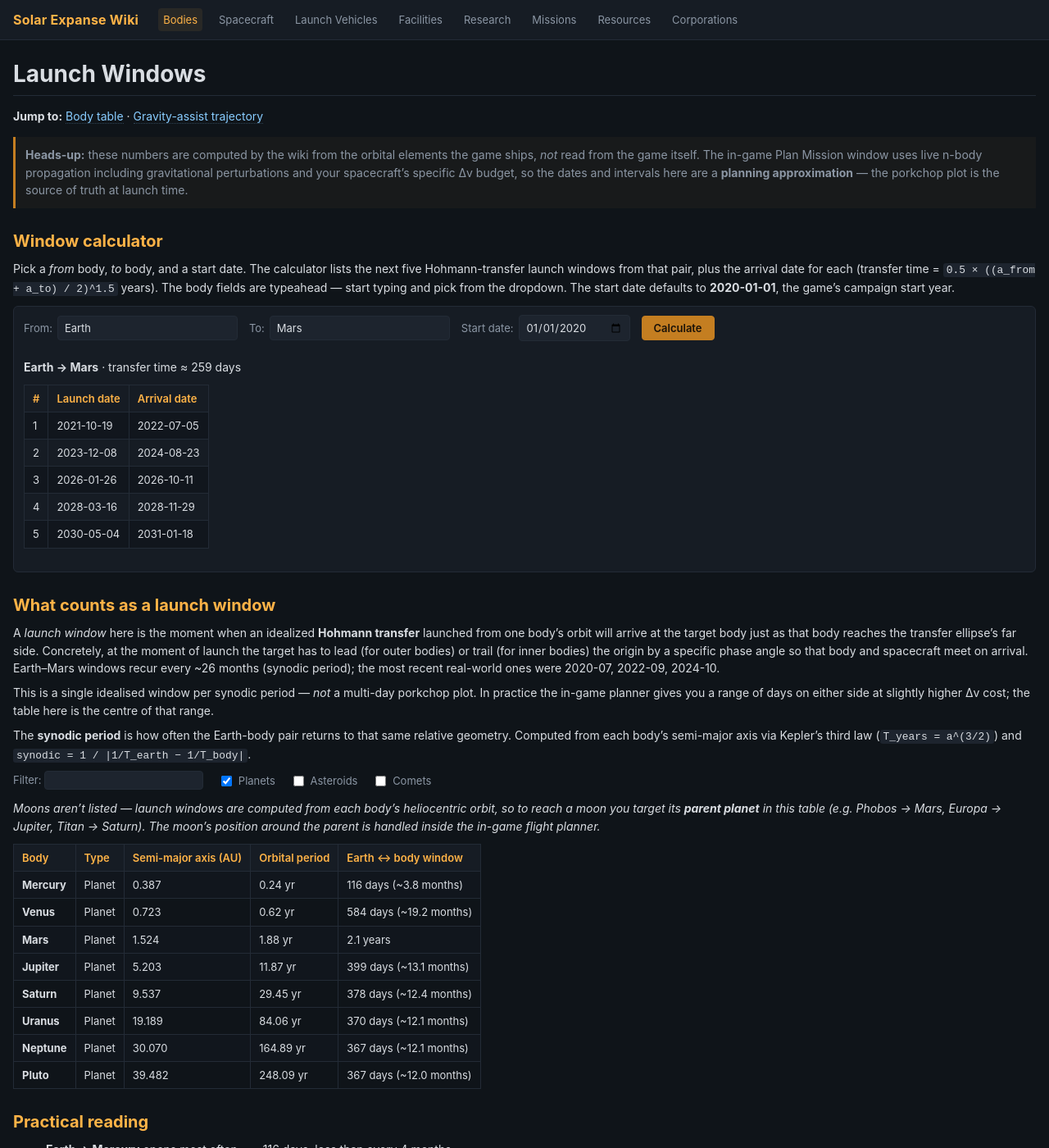
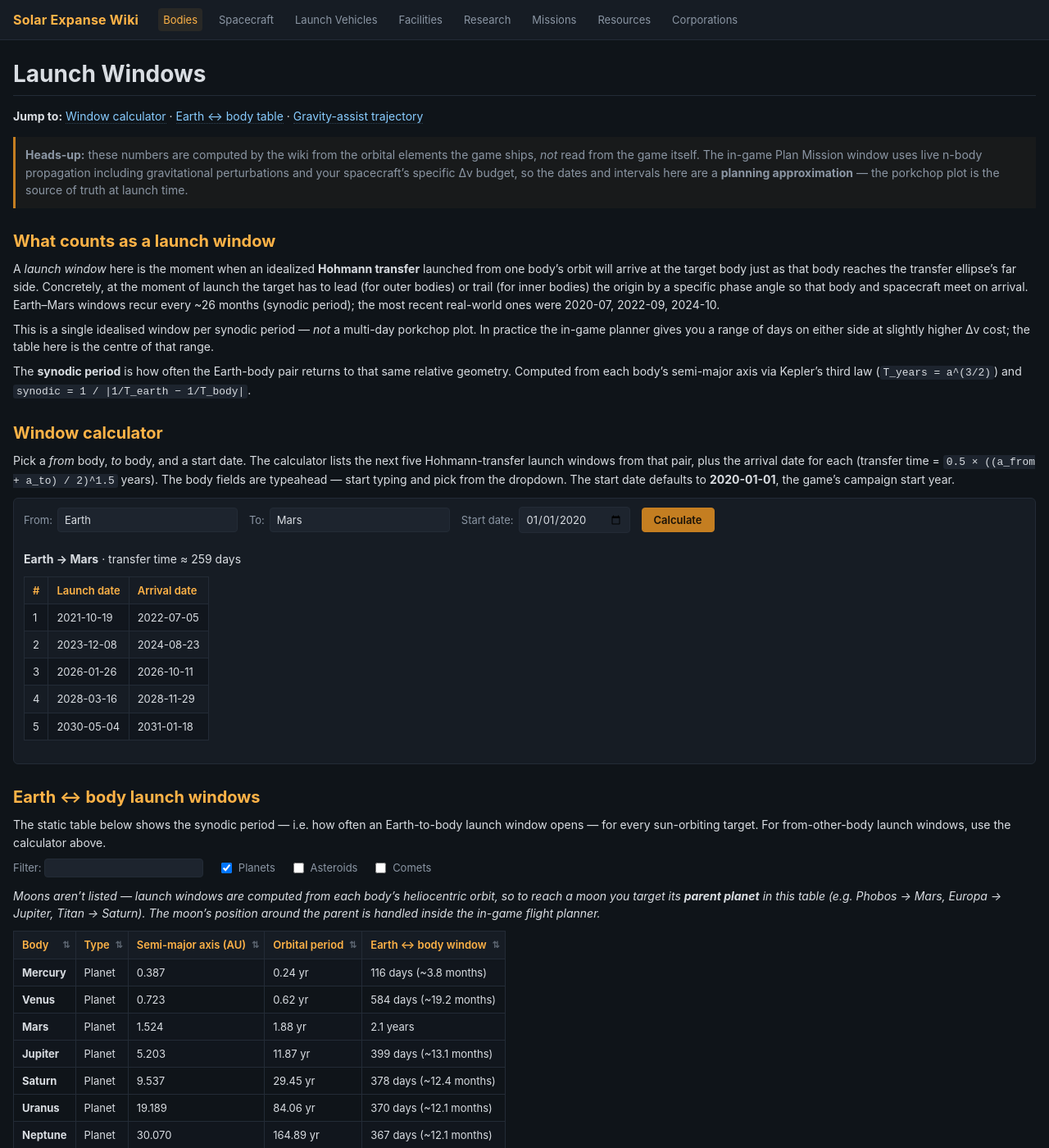
Before and after one commit to stockmaj/solar-expanse-wiki, a Jekyll site: the page built from docs/celestial-bodies/launch-windows.md, in a window 1280 px wide and 1400 px high. Shown: the whole window at 82% size. Built offline with Jekyll 4.4.1, drawn with Linux system fonts in a browser that asks for light colours; our own code applies the rules of GitHub Pages for plain Markdown files.

Commit message:
launch-windows polish: section reorder, table header, sort arrows, focus-select
- "What counts as a launch window" prose moved above the calculator so
  readers see the definition before the interactive tool.
- The static synodic-period table now lives under an explicit
  "Earth ↔ body launch windows" heading making it clear the rows are
  Earth-relative (the calculator above handles any from/to pair).
- Sortable column headers now show ⇅ / ↑ / ↓ indicators via CSS
  (`.sort`, `.sort-asc`, `.sort-desc` — already set by the layout JS).
- Typeahead inputs on launch-window, gravity-assist, and corp pages
  select their entire value on focus so the user can replace "Earth"
  with "Mars" in one keystroke instead of backspacing five times.

Co-Authored-By: Claude Opus 4.7 (1M context) <noreply@anthropic.com>

```diff
--- a/docs/assets/css/wiki.css
+++ b/docs/assets/css/wiki.css
@@ -172,6 +172,29 @@ main table th {
 }
 main table tbody tr:nth-child(odd) { background: var(--bg-row-alt); }
 main table tbody tr:hover { background: rgba(255,179,71,0.05); }
+
+/* Sortable column headers — clickable, with a visual indicator. The
+ * `.sort` class is added by the layout's inline JS to any TH whose
+ * column is sortable (numeric or short text).  Active sort direction
+ * adds `.sort-asc` or `.sort-desc`. */
+main table th.sort { padding-right: 22px; position: relative; }
+main table th.sort::after {
+  content: "⇅";
+  position: absolute;
+  right: 6px;
+  top: 50%;
+  transform: translateY(-50%);
+  color: var(--fg-muted);
+  font-size: 11px;
+  opacity: 0.6;
+}
+main table th.sort-asc::after  { content: "↑"; color: var(--accent); opacity: 1; }
+main table th.sort-desc::after { content: "↓"; color: var(--accent); opacity: 1; }
+
+/* Typeahead/datalist inputs (calc-from, calc-to, ga-from, etc.) select
+ * their entire value on focus so the user can type a new body name
+ * without manually deleting the old one. */
+input[list]:focus { outline: 1px solid var(--accent); }
 
 /* Resource icons sit on the text baseline. */
 main table img[src*="/images/resources/"] {
--- a/docs/assets/js/gravity-assist.js
+++ b/docs/assets/js/gravity-assist.js
@@ -324,6 +324,13 @@
         if (e.key === 'Enter') { e.preventDefault(); update(); }
       });
     });
+    // Select-all on focus so the user can replace the default body name
+    // with a single keystroke instead of backspacing the old value out.
+    [fromInput, flybyInput, toInput].forEach(function (inp) {
+      inp.addEventListener('focus', function () {
+        setTimeout(function () { inp.select(); }, 0);
+      });
+    });
   }
 
   // --- Curated suggested trajectories ------------------------------------
--- a/docs/assets/js/launch-windows.js
+++ b/docs/assets/js/launch-windows.js
@@ -143,6 +143,14 @@
         if (e.key === 'Enter') { e.preventDefault(); update(); }
       });
     });
+    // Select-all on focus so the user can replace "Earth" → "Mars" with
+    // a single keystroke instead of backspacing.  Defer one tick because
+    // some browsers re-set selection after the focus handler runs.
+    [fromInput, toInput].forEach(function (inp) {
+      inp.addEventListener('focus', function () {
+        setTimeout(function () { inp.select(); }, 0);
+      });
+    });
     // Run once on load so the default Earth → Mars result is visible.
     update();
   }
--- a/docs/celestial-bodies/launch-windows.md
+++ b/docs/celestial-bodies/launch-windows.md
@@ -1,6 +1,6 @@
 # Launch Windows
 
-**Jump to:** [Body table](#body-table) · [Gravity-assist trajectory](#gravity-assist)
+**Jump to:** [Window calculator](#window-calculator) · [Earth ↔ body table](#body-table) · [Gravity-assist trajectory](#gravity-assist)
 
 > **Heads-up:** these numbers are computed by the wiki from the orbital
 > elements the game ships, *not* read from the game itself.  The in-game
@@ -8,6 +8,26 @@
 > perturbations and your spacecraft's specific Δv budget, so the dates and
 > intervals here are a **planning approximation** — the porkchop plot is
 > the source of truth at launch time.
+
+## What counts as a launch window
+
+A *launch window* here is the moment when an idealized **Hohmann transfer**
+launched from one body's orbit will arrive at the target body just as that
+body reaches the transfer ellipse's far side.  Concretely, at the moment of
+launch the target has to lead (for outer bodies) or trail (for inner bodies)
+the origin by a specific phase angle so that body and spacecraft meet on
+arrival.  Earth–Mars windows recur every ~26 months (synodic period); the
+most recent real-world ones were 2020-07, 2022-09, 2024-10.
+
+This is a single idealised window per synodic period — *not* a multi-day
+porkchop plot.  In practice the in-game planner gives you a range of days
+on either side at slightly higher Δv cost; the table here is the centre of
+that range.
+
+The **synodic period** is how often the Earth-body pair returns to that
+same relative geometry.  Computed from each body's semi-major axis via
+Kepler's third law (`T_years = a^(3/2)`) and
+`synodic = 1 / |1/T_earth − 1/T_body|`.
 
 ## Window calculator
 
@@ -34,25 +54,9 @@ window.LAUNCH_WINDOW_EARTH = {"a":1.000001,"longitude":168};
 </script>
 <script src="{{ '/assets/js/launch-windows.js' | relative_url }}?v={{ site.data.wiki.generated_at }}"></script>
 
-## What counts as a launch window
+## Earth ↔ body launch windows
 
-A *launch window* here is the moment when an idealized **Hohmann transfer**
-launched from one body's orbit will arrive at the target body just as that
-body reaches the transfer ellipse's far side.  Concretely, at the moment of
-launch the target has to lead (for outer bodies) or trail (for inner bodies)
-the origin by a specific phase angle so that body and spacecraft meet on
-arrival.  Earth–Mars windows recur every ~26 months (synodic period); the
-most recent real-world ones were 2020-07, 2022-09, 2024-10.
-
-This is a single idealised window per synodic period — *not* a multi-day
-porkchop plot.  In practice the in-game planner gives you a range of days
-on either side at slightly higher Δv cost; the table here is the centre of
-that range.
-
-The **synodic period** is how often the Earth-body pair returns to that
-same relative geometry.  Computed from each body's semi-major axis via
-Kepler's third law (`T_years = a^(3/2)`) and
-`synodic = 1 / |1/T_earth − 1/T_body|`.
+The static table below shows the synodic period — i.e. how often an Earth-to-body launch window opens — for every sun-orbiting target. For from-other-body launch windows, use the calculator above.
 
 <div id="body-table" markdown="1">
 <div class="body-filters">
```
Also changed, not shown: 1 other file.
